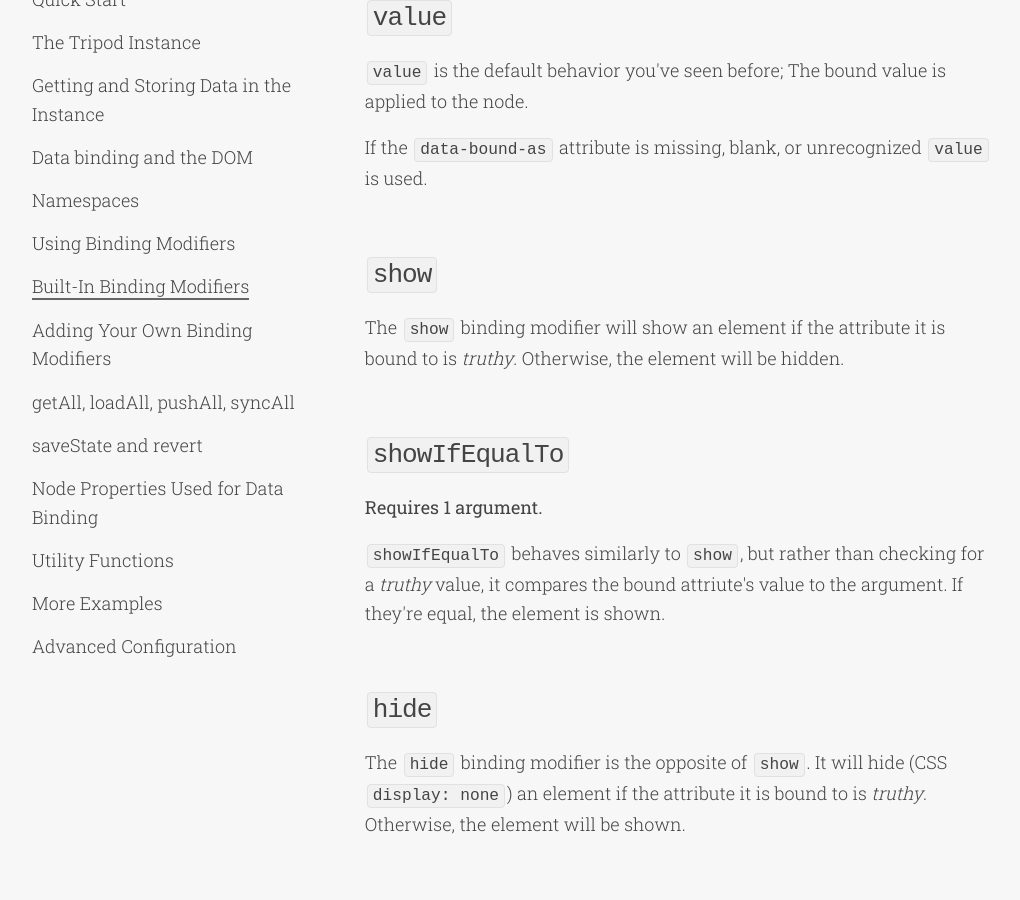
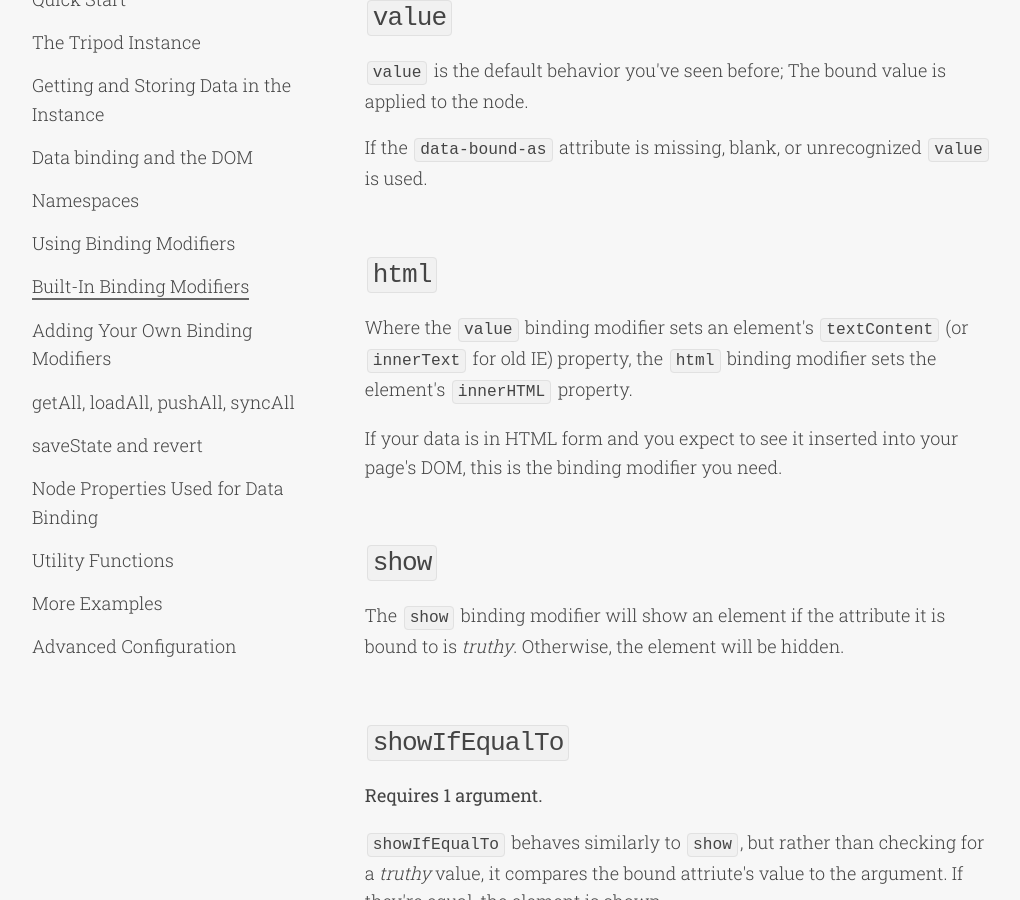
Before and after one commit to dgrundel/tripod.js, a Jekyll site: the page built from documentation/built-in-binding-modifiers.html, in a window 1280 px wide and 900 px high, scrolled down 343 px. Shown: the whole window, without its empty margins (128-1148 px from the left). Built offline with Jekyll 4.4.1, drawn with Linux system fonts in a browser that asks for light colours; nearby versions of some CDN libraries; some of the changed text lies outside the part shown.

Commit message:
two new binding modifiers

```diff
--- a/documentation/built-in-binding-modifiers.html
+++ b/documentation/built-in-binding-modifiers.html
@@ -6,6 +6,12 @@
 <h3><code>value</code></h3>
 <p><code>value</code> is the default behavior you've seen before; The bound value is applied to the node.</p>
 <p>If the <code>data-bound-as</code> attribute is missing, blank, or unrecognized <code>value</code> is used.</p>
+
+
+<h3><code>html</code></h3>
+<p>Where the <code>value</code> binding modifier sets an element's <code>textContent</code> (or <code>innerText</code> for old IE) property, the
+	<code>html</code> binding modifier sets the element's <code>innerHTML</code> property.</p>
+<p>If your data is in HTML form and you expect to see it inserted into your page's DOM, this is the binding modifier you need.</p>
 
 
 <h3><code>show</code></h3>
@@ -49,6 +55,13 @@
 <p><code>currency</code> converts the bound attribute to a formatted currency string and sets the bound element's
 	<code>value</code> or <code>textContent</code> to this currency string.</p>
 <p>You can supply a currency symbol as the only argument. The default is <code>$</code>.</p>
+
+
+<h3><code>roundNumber</code></h3>
+<p><strong>Accepts 1 optional argument.</strong></p>
+<p><code>roundNumber</code> converts the bound attribute to a rounded number and sets the bound element's
+	<code>value</code> or <code>textContent</code> to this rounded number string.</p>
+<p>You can supply the number of decimal places to round to as the only argument. The default is <code>0</code> (round to a whole number/integer).</p>
 
 
 <h3><code>template</code></h3>
```
Also changed, not shown: 1 other file.
